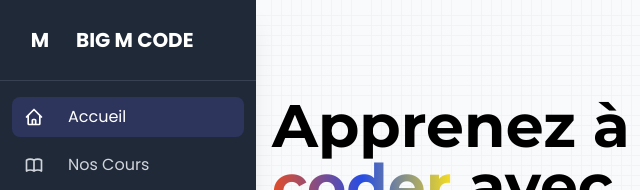
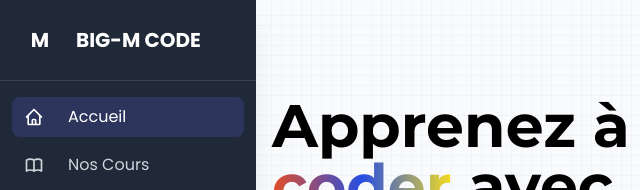
Before and after one commit to BIGM16/Big-M-code, a website: page dist/index.html in a window 1280 px wide. Shown: the top 190 px of the page, 0-640 px from the left. Drawn offline with nearby package versions, Linux system fonts and the light colour scheme; files that its build step writes are made by us from their sources.

Commit message:
petit changement

```diff
--- a/dist/index.html
+++ b/dist/index.html
@@ -84,7 +84,7 @@
               >
                 M
               </div>
-              <span class="text-xl font-bold">BIG M CODE</span>
+              <span class="text-xl font-bold">BIG-M CODE</span>
             </a>
             <button
               id="closeSidebar"
```
